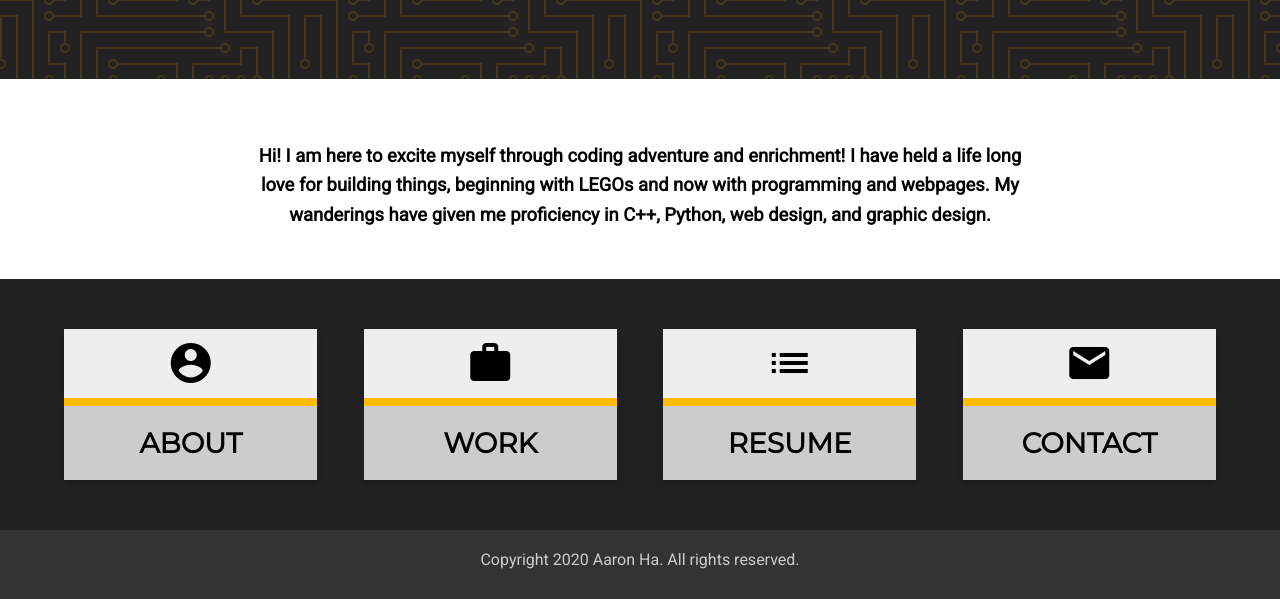
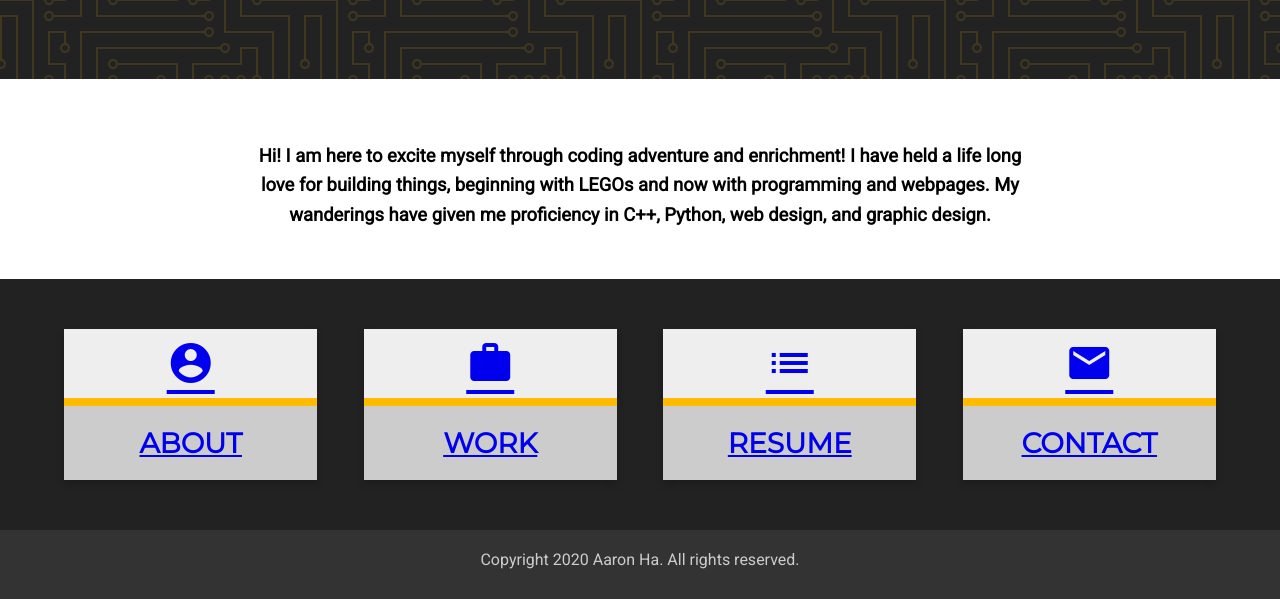
Before and after one commit to AortaHeart/MidtermQ1, a plain HTML site: page index.html in a window 1280 px wide. Shown: the part 300-899 px from the top of the page. Drawn offline with Linux system fonts and the light colour scheme; a web font is replaced by a local one.

Commit message:
Update index.html

```diff
--- a/index.html
+++ b/index.html
@@ -34,7 +34,7 @@
     <p>Hi! I am here to excite myself through coding adventure and enrichment! I have held a life long love for building things, beginning with LEGOs and now with programming and webpages. My wanderings have given me proficiency in C++, Python, web design, and graphic design.</p>
   </section>
   <section id="page-cards">
-    <div href="about.html" class="card">
+    <a href="about.html" class="card">
       <div class="card-head">
         <i class='material-icons'>account_circle</i>
       </div>
@@ -42,8 +42,8 @@
       <div class="card-body">
         ABOUT
       </div>
-    </div>
-    <div href="work.html" class="card">
+    </a>
+    <a href="work.html" class="card">
       <div class="card-head">
         <i class='material-icons'>work</i>
       </div>
@@ -51,8 +51,8 @@
       <div class="card-body">
         WORK
       </div>
-    </div>
-    <div href="resume.html" class="card">
+    </a>
+    <a href="resume.html" class="card">
       <div class="card-head">
         <i class='material-icons'>list</i>
       </div>
@@ -60,8 +60,8 @@
       <div class="card-body">
         RESUME
       </div>
-    </div>
-    <div href="contact.html" class="card">
+    </a>
+    <a href="contact.html" class="card">
       <div class="card-head">
         <i class='material-icons'>mail</i>
       </div>
@@ -69,7 +69,7 @@
       <div class="card-body">
         CONTACT
       </div>
-    </div>
+    </a>
   </section>
   <section id="footer">
     Copyright 2020 Aaron Ha. All rights reserved.
```
